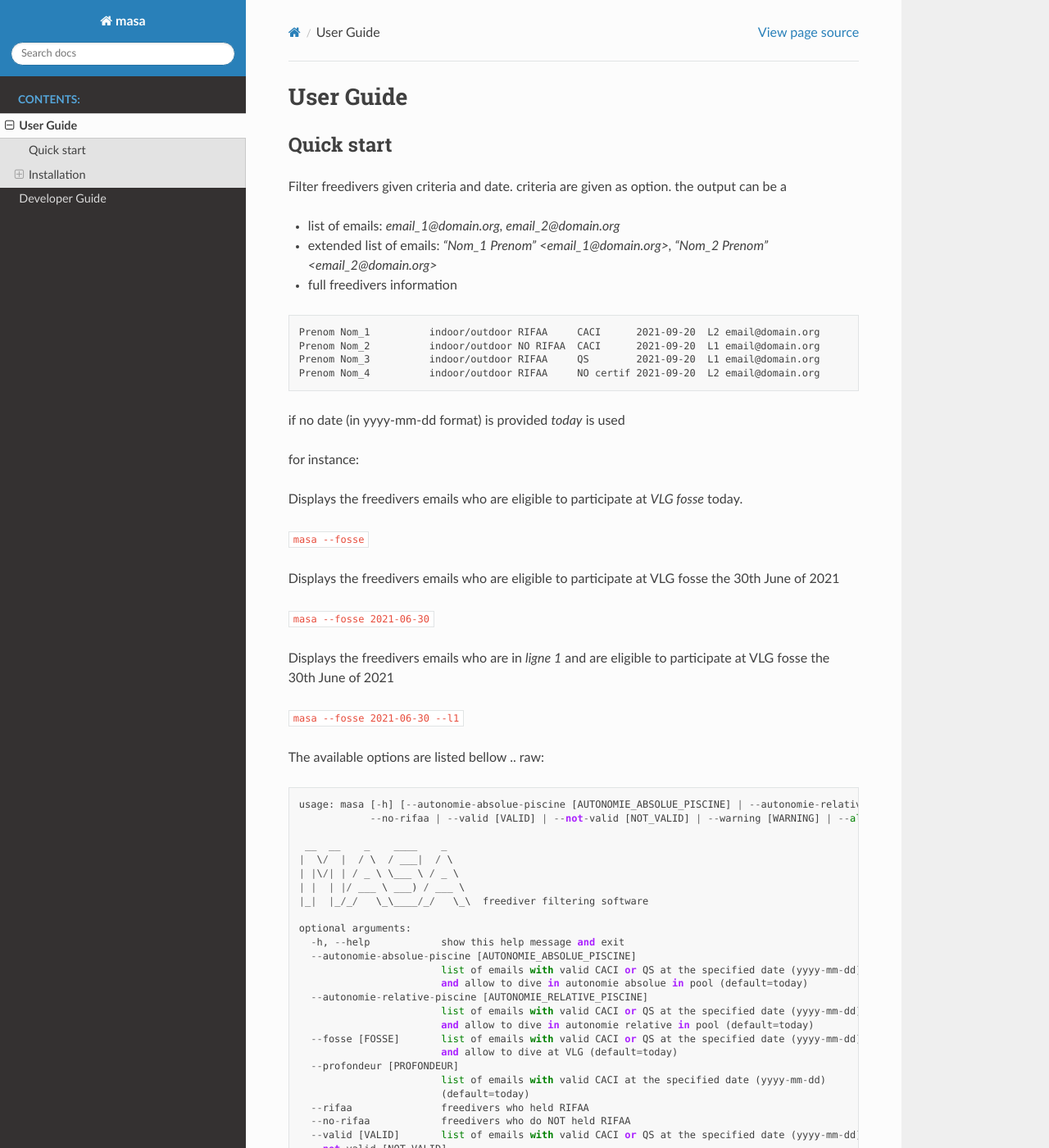
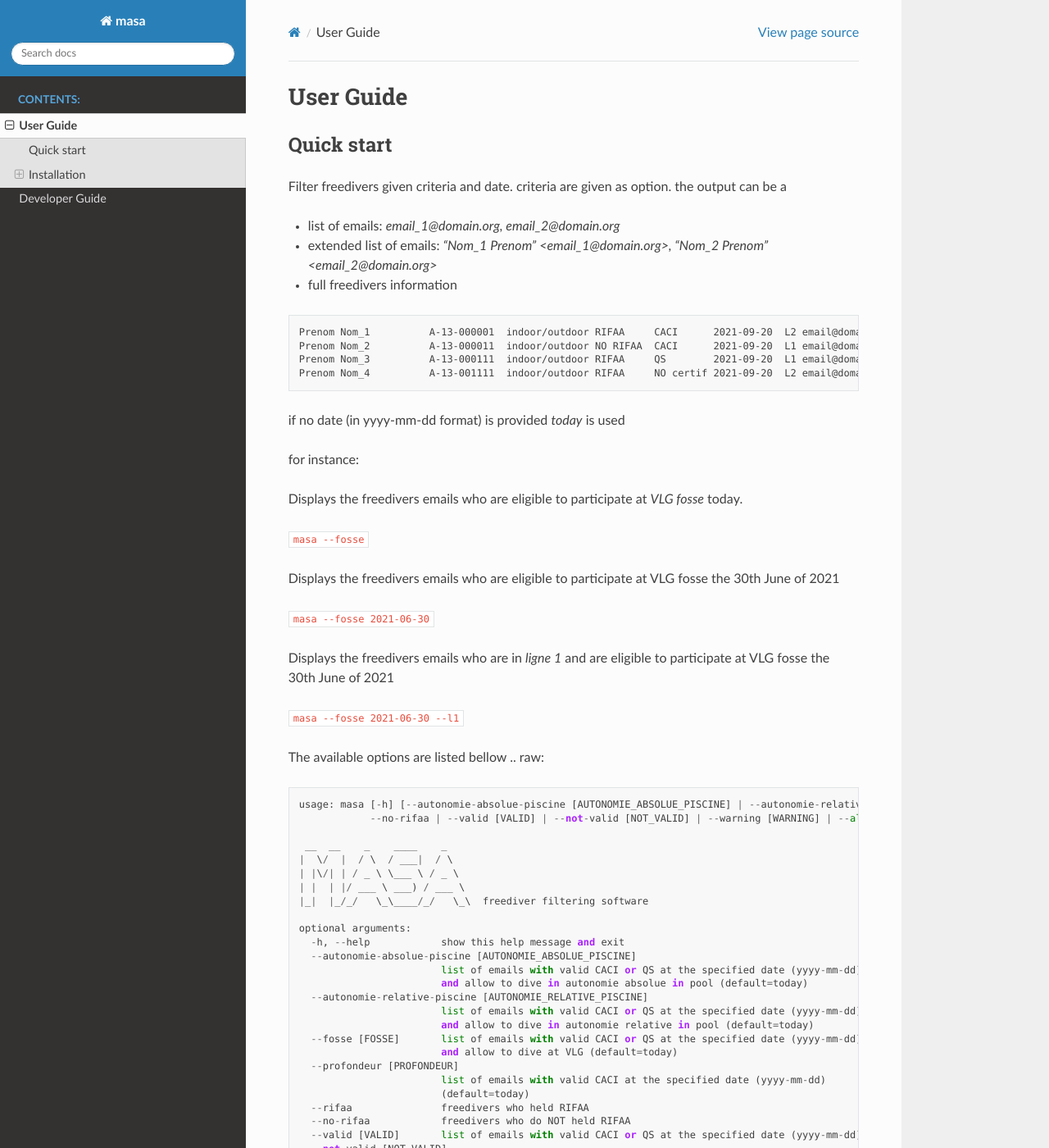
Before and after one commit to freeh4cker/masa, a Sphinx documentation site: the page built from doc/source/user_guide.rst, in a window 1280 px wide and 1400 px high. Shown: the whole window at 82% size. Built offline with Sphinx 7.4.7 and the Read the Docs theme 2.0.0, drawn with Linux system fonts in a browser that asks for light colours.

```diff
--- a/doc/source/user_guide.rst
+++ b/doc/source/user_guide.rst
@@ -19,10 +19,10 @@ the output can be a
 
 .. code-block:: text
 
-    Prenom Nom_1          indoor/outdoor RIFAA     CACI      2021-09-20  L2 email@domain.org
-    Prenom Nom_2          indoor/outdoor NO RIFAA  CACI      2021-09-20  L1 email@domain.org
-    Prenom Nom_3          indoor/outdoor RIFAA     QS        2021-09-20  L1 email@domain.org
-    Prenom Nom_4          indoor/outdoor RIFAA     NO certif 2021-09-20  L2 email@domain.org
+    Prenom Nom_1          A-13-000001  indoor/outdoor RIFAA     CACI      2021-09-20  L2 email@domain.org
+    Prenom Nom_2          A-13-000011  indoor/outdoor NO RIFAA  CACI      2021-09-20  L1 email@domain.org
+    Prenom Nom_3          A-13-000111  indoor/outdoor RIFAA     QS        2021-09-20  L1 email@domain.org
+    Prenom Nom_4          A-13-001111  indoor/outdoor RIFAA     NO certif 2021-09-20  L2 email@domain.org
 
 if no date (in yyyy-mm-dd format) is provided *today* is used
 
```
Also changed, not shown: other parts of doc/source/user_guide.rst (+1 -1 lines), README.md (+4 -4 lines).
